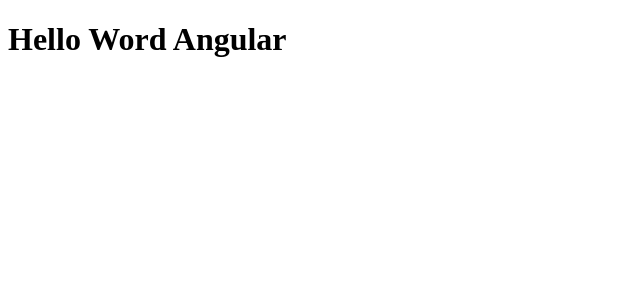
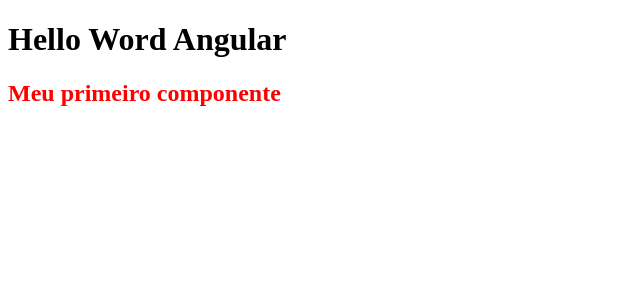
Before and after one commit to Hyagodevbfr/curso-angular, an Angular app: page / in a window 1280 px wide. Shown: the top 300 px of the page, without its empty margins (0-640 px from the left). Built offline with nearby package versions, Linux system fonts and the light colour scheme.

Commit message:
feat: add stylized h2 title in App

```diff
--- a/src/app/app.component.html
+++ b/src/app/app.component.html
@@ -1 +1,2 @@
 <h1>Hello Word Angular</h1>
+<app-first-component></app-first-component>
--- a/src/app/components/first-component/first-component.component.html
+++ b/src/app/components/first-component/first-component.component.html
@@ -1 +1 @@
-<p>first-component works!</p>
+<h2>Meu primeiro componente</h2>
--- a/src/app/components/first-component/first-component.component.scss
+++ b/src/app/components/first-component/first-component.component.scss
@@ -0,0 +1,3 @@
+h2{
+  color: red;
+}
```
